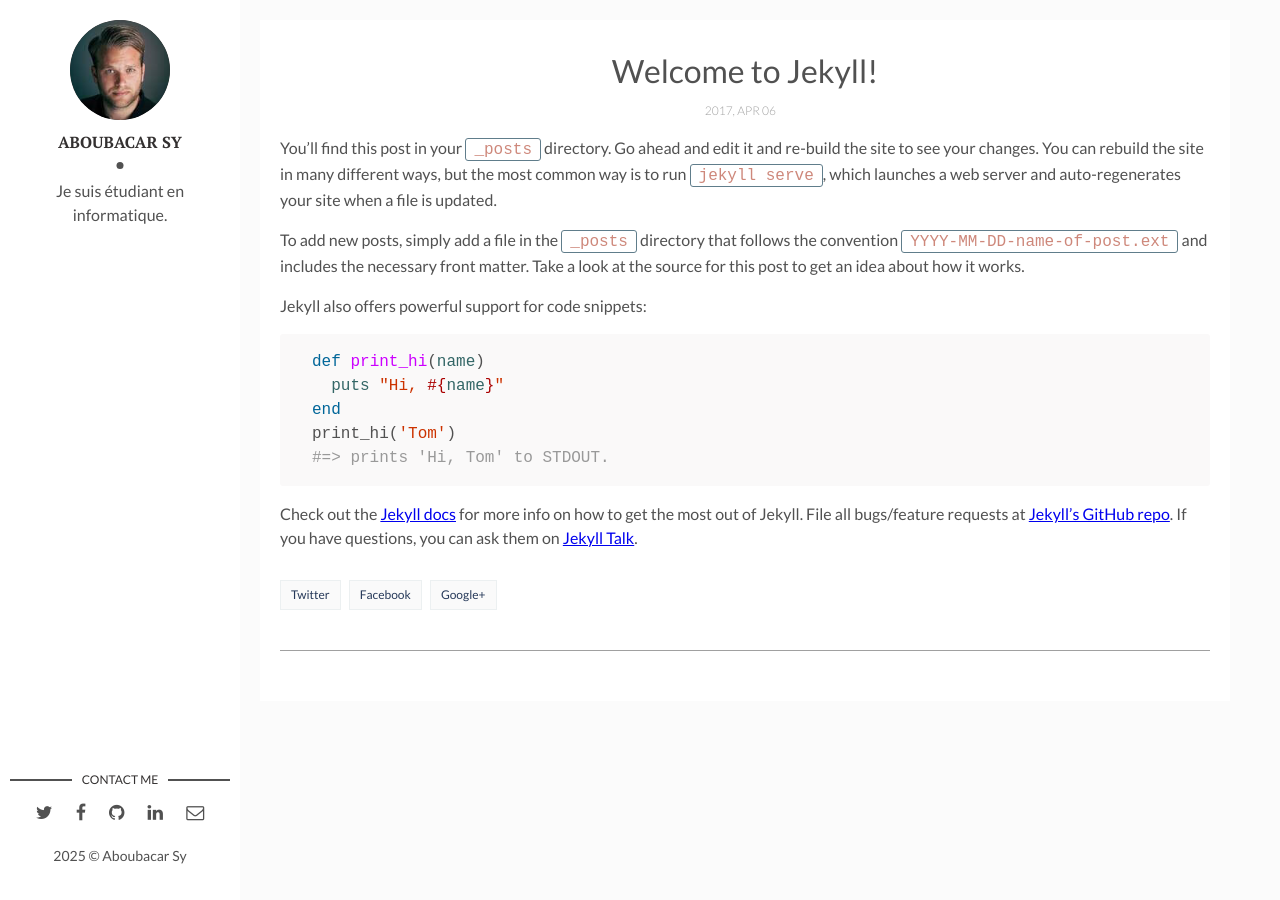
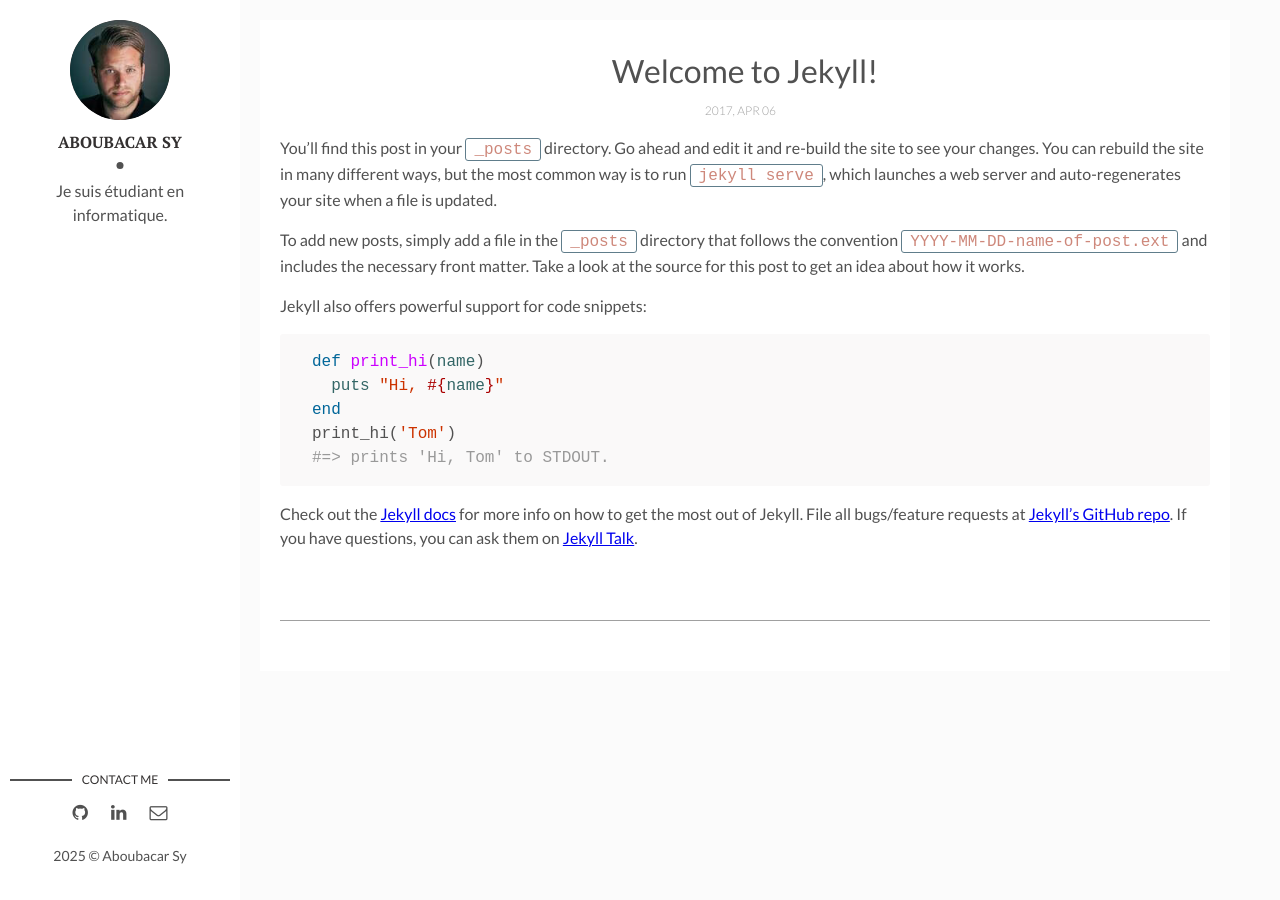
Before and after one commit to SyAboubacar/site-asy, a Jekyll site: the page built from _posts/2017-04-06-welcome-to-jekyll.markdown, in a window 1280 px wide. Built offline with Jekyll 4.4.1, drawn with Linux system fonts in a browser that asks for light colours; comment, search, counter and statistics services are not loaded.

Commit message:
delete fac & twi

```diff
--- a/_layouts/main.html
+++ b/_layouts/main.html
@@ -16,16 +16,6 @@ layout: default
     <section class="contact">
       <h3 class="contact-title">Contact me</h3>
       <ul>
-        {% if site.social-twitter %}
-          <li><a href="https://twitter.com/{{ site.social-twitter }}" target="_blank"><i class="fa fa-twitter" aria-hidden="true"></i></a></li>
-        {% else %}
-          <li><a href="https://twitter.com/artemsheludko_" target="_blank"><i class="fa fa-twitter" aria-hidden="true"></i></a></li>
-        {% endif %}
-        {% if site.social-facebook %}
-          <li><a href="https://facebook.com/{{ site.social-facebook }}" target="_blank"><i class="fa fa-facebook" aria-hidden="true"></i></a></li>
-        {% else %}
-          <li><a href="https://facebook.com/" target="_blank"><i class="fa fa-facebook" aria-hidden="true"></i></a></li>
-        {% endif %}
         {% if site.social-github %}
           <li class="github"><a href="http://github.com/{{site.social-github}}" target="_blank"><i class="fa fa-github"></i></a></li>
         {% else %}
--- a/_layouts/post.html
+++ b/_layouts/post.html
@@ -22,9 +22,6 @@ layout: main
       {{content | markdownify}}
       <div class="page-footer">
         <div class="page-share">
-          <a href="https://twitter.com/intent/tweet?text={{ page.title }}&url={{ site.url }}{{ page.url }}" title="Share on Twitter" rel="nofollow" target="_blank">Twitter</a>
-          <a href="https://facebook.com/sharer.php?u={{ site.url }}{{ page.url }}" title="Share on Facebook" rel="nofollow" target="_blank">Facebook</a>
-          <a href="https://plus.google.com/share?url={{ site.url }}{{ page.url }}" title="Share on Google+" rel="nofollow" target="_blank">Google+</a>
         </div>
         <div class="page-tag">
           {% for tag in page.tags %}
```
